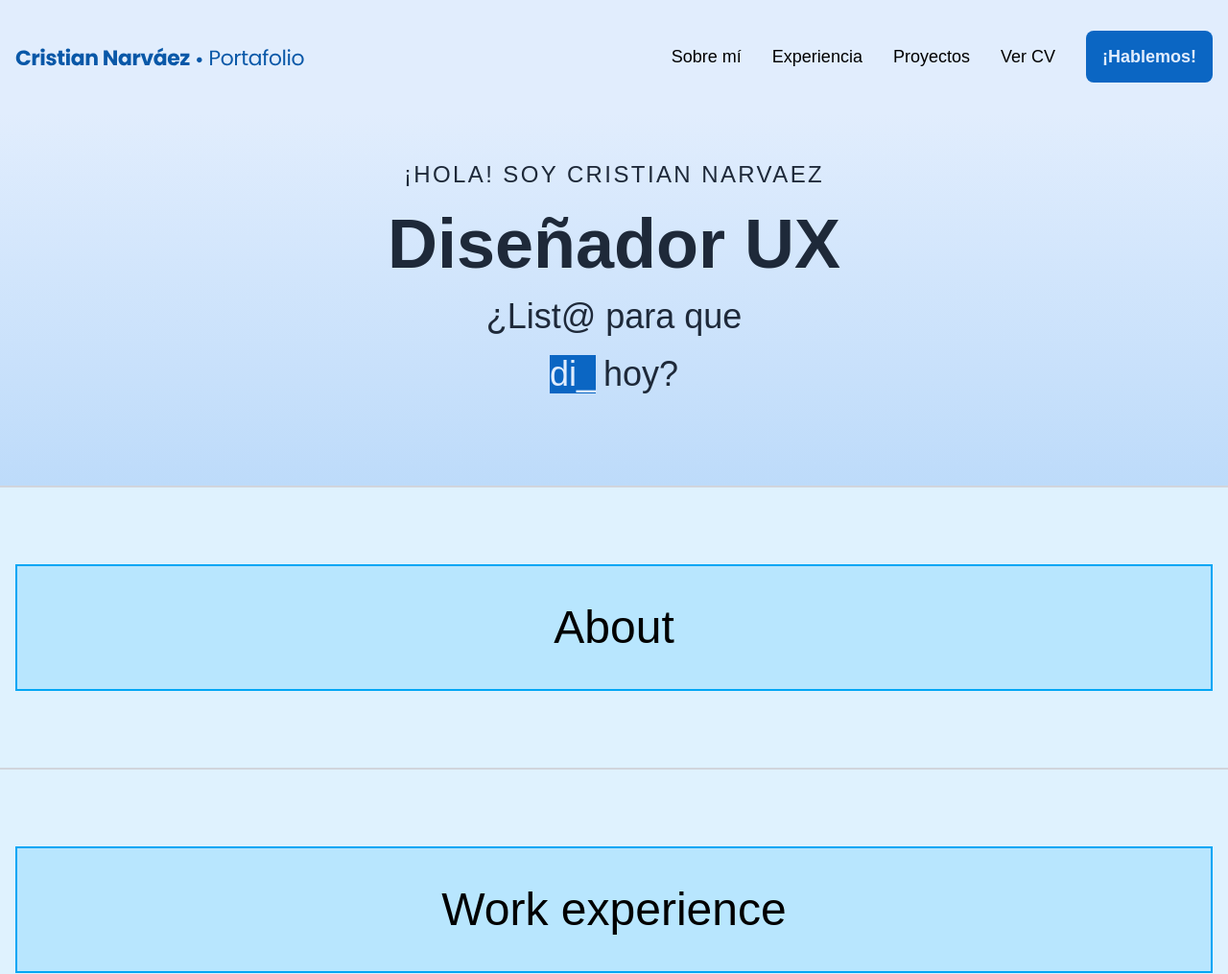
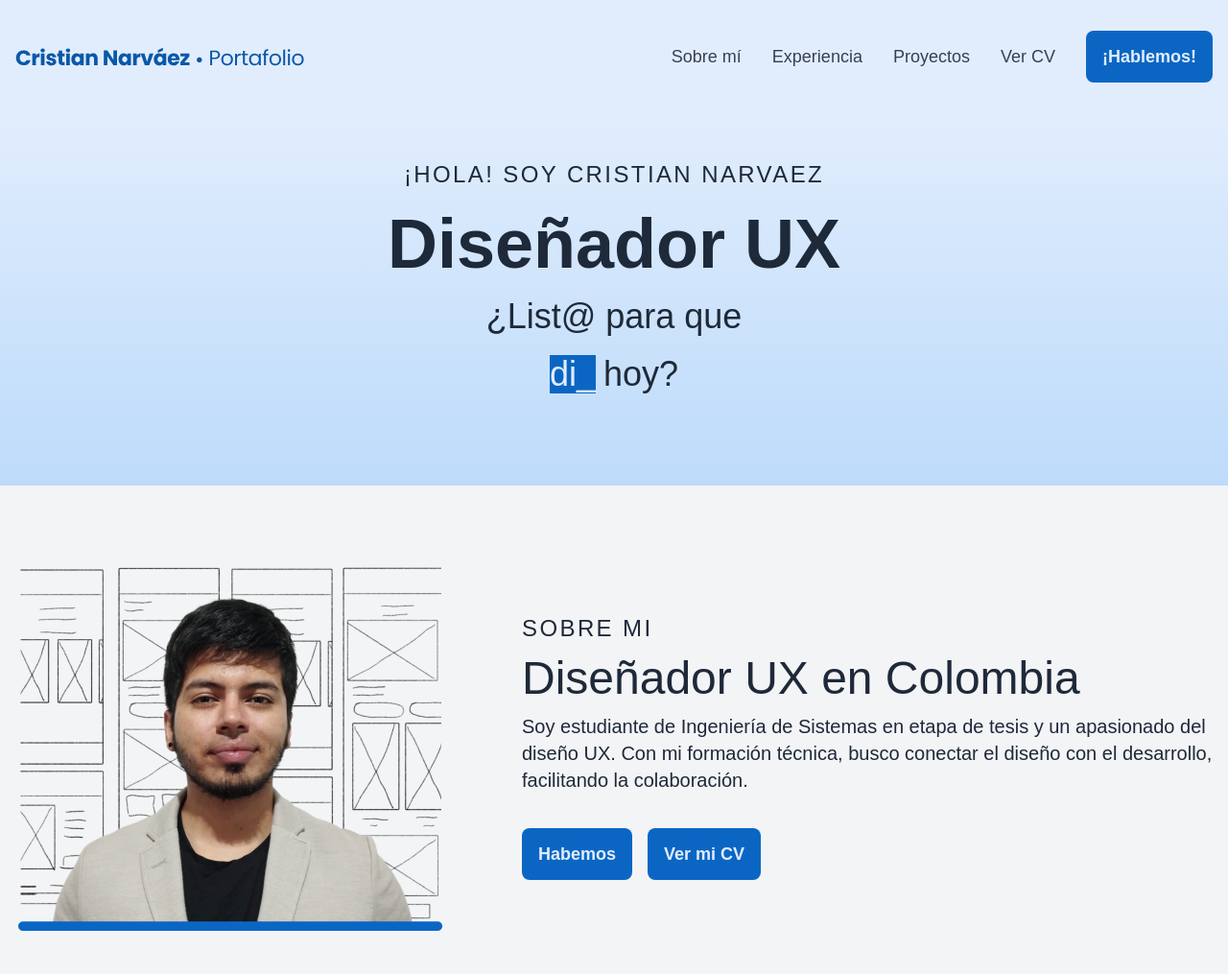
Before and after one commit to ux-cristian/portfolio, an Astro site: page / in a window 1280 px wide. Shown: the top 1015 px of the page at 96% size. Built offline with nearby package versions, Linux system fonts and the light colour scheme; Astro itself is replaced by a stand-in of ours.

Commit message:
feat: maquetación de about y cambio de breakpoint 2xl en el tema

```diff
--- a/src/components/Header.astro
+++ b/src/components/Header.astro
@@ -16,7 +16,7 @@ import Button from "../uikit/atoms/Button.astro";
 <header class="py-8 bg-primary-100 backdrop-blur-lg">
   <Container>
     <Image src={logo} alt="logo del portafolio" />
-    <div class="flex gap-2 items-center">
+    <div class="flex w-full gap-2 items-center justify-end">
       <Tab href="#" tabId="a">Sobre mí</Tab>
       <Tab href="#" tabId="b">Experiencia</Tab>
       <Tab href="#" tabId="c">Proyectos</Tab>
--- a/src/layouts/Container.astro
+++ b/src/layouts/Container.astro
@@ -1,3 +1,3 @@
-<div class="container flex justify-between mx-auto px-4">
+<div class="container flex mx-auto px-4">
     <slot />
 </div>
--- a/src/sections/About.astro
+++ b/src/sections/About.astro
@@ -1,11 +1,23 @@
 ---
 import Container from "../layouts/Container.astro";
+
+import { Image } from "astro:assets";
+import profile from "../assets/profile.png";
+
+import Button from "../uikit/atoms/Button.astro";
 ---
 
-<section class="flex py-20 w-full bg-sky-100 border-t-2 border-gray-300">
+<section class="flex py-20 w-full bg-gray-100 gap">
   <Container>
-    <div class="flex w-full items-center border-2 border-sky-500">
-      <p class="w-full py-10 font-sans text-5xl text-center bg-sky-200">About</p>
+    <Image src={profile} alt="hola" class="mr-20"/>
+    <div class="flex flex-col gap-3 justify-center">
+      <span class="text-2xl tracking-widest font-medium text-gray-800">SOBRE MI</span>
+      <h2 class="text-5xl text-gray-800">Diseñador UX en Colombia</h2>
+      <p class="text-xl text-gray-800">Soy estudiante de Ingeniería de Sistemas en etapa de tesis y un apasionado del diseño UX. Con mi formación técnica, busco conectar el diseño con el desarrollo, facilitando la colaboración. </p>
+      <div class="flex gap-4 mt-6">
+        <Button>Habemos</Button>
+        <Button>Ver mi CV</Button>
+      </div>
     </div>
   </Container>
 </section>
--- a/src/styles/global.css
+++ b/src/styles/global.css
@@ -1,6 +1,8 @@
 @import "tailwindcss";
 
 @theme {
+    --breakpoint-2xl: 80rem;
+
     --font-sans: Poppins, sans-serif;
 
     --color-primary-50: #f1f7fe;
--- a/src/uikit/atoms/Tab.astro
+++ b/src/uikit/atoms/Tab.astro
@@ -12,7 +12,7 @@ const { href, isSelected = false, tabId } = Astro.props;
   <a
     id={tabId}
     href={href}
-    class={`tab p-3 relative text-lg after:absolute after:bottom-[-2px] after:left-0 after:h-0.5 after:w-0 after:bg-primary-600 after:transition-all after:duration-300 hover:after:w-full`}
+    class={`tab p-3 relative text-lg text-gray-700 after:absolute after:bottom-[-2px] after:left-0 after:h-0.5 after:w-0 after:bg-primary-600 after:transition-all after:duration-300 hover:after:w-full`}
     data-selected={isSelected ? 'true' : 'false'}
   >
     <slot />
@@ -30,7 +30,7 @@ const { href, isSelected = false, tabId } = Astro.props;
       tabs.forEach(t => {
         t.classList.remove('font-semibold');
         t.classList.remove('text-primary-600');
-        t.classList.add('text-gray-800');
+        t.classList.add('text-gray-700');
         t.setAttribute('data-selected', 'false');
 
         const indicator = t.querySelector<HTMLDivElement>('.after');
@@ -40,7 +40,7 @@ const { href, isSelected = false, tabId } = Astro.props;
         }
       });
 
-      this.classList.remove('text-gray-800');
+      this.classList.remove('text-gray-700');
       this.classList.add('font-semibold');
       this.classList.add('text-primary-600');
       this.setAttribute('data-selected', 'true');
```
Also changed, not shown: src/assets/profile.png (added).
